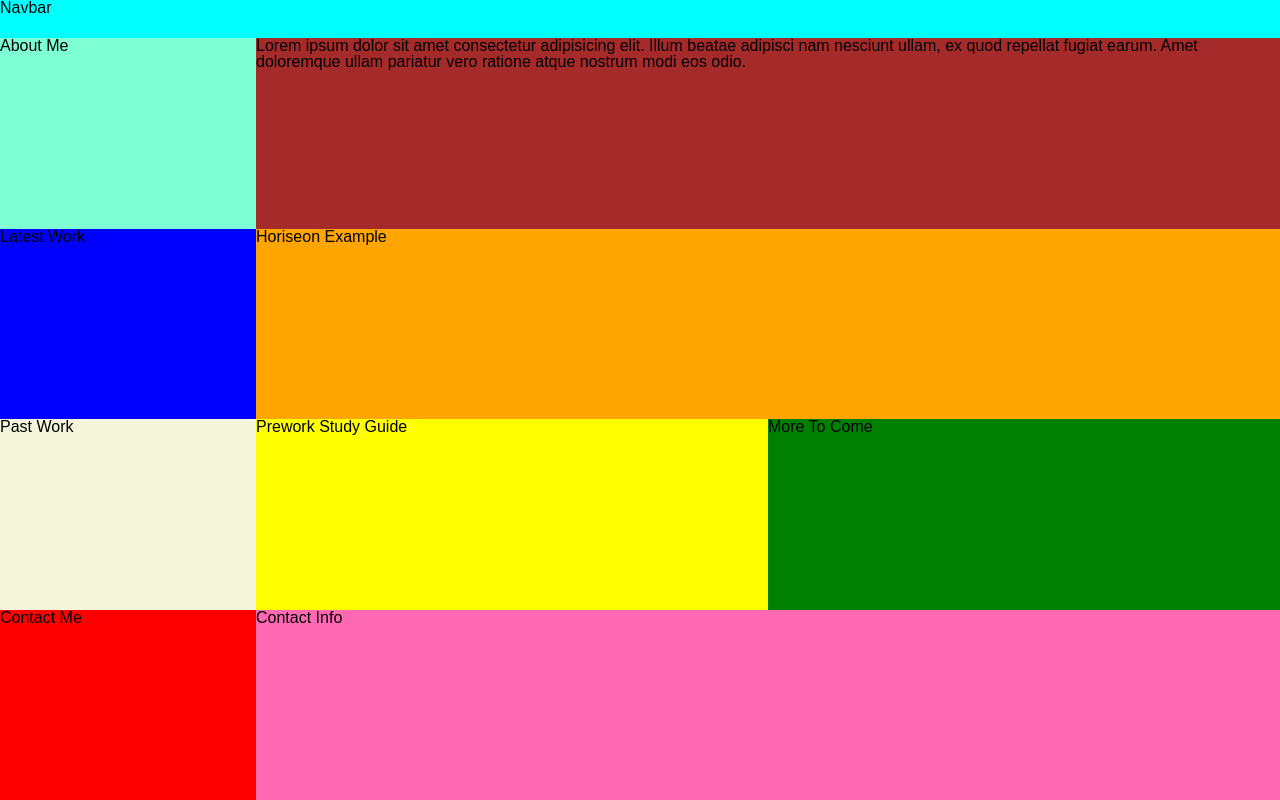
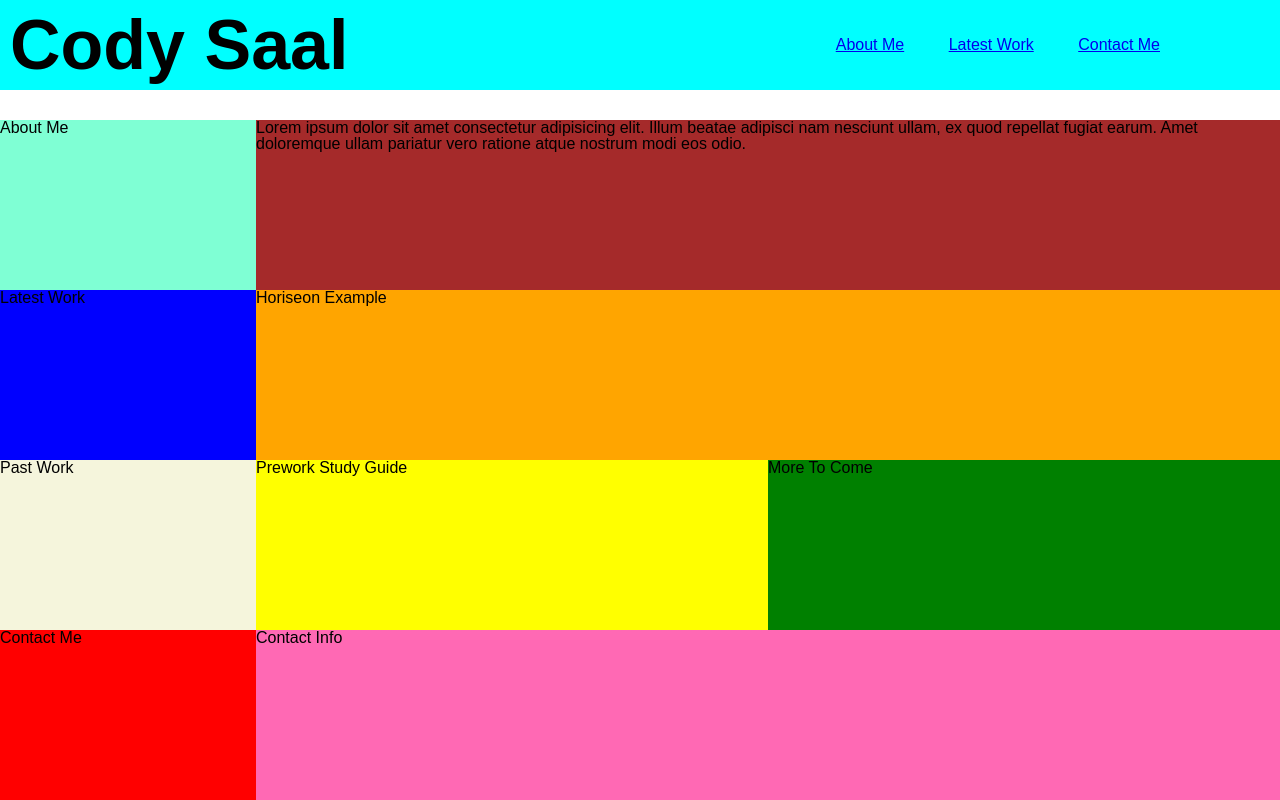
Before and after one commit to CodySaal/portfolio, a plain HTML site: page index.html in a window 1280 px wide. Drawn offline with Linux system fonts and the light colour scheme.

Commit message:
updated nav bar

```diff
--- a/assets/style.css
+++ b/assets/style.css
@@ -79,8 +79,28 @@ header {
 }
 
 nav {
+    display: flex;
+    flex-direction: row;
+    align-items: center;
     background-color: aqua;
     grid-area: nav;
+    position: relative;
+    padding: 10px 0px 10px 10px;
+    margin-bottom: 30px;
+}
+
+nav h1 {
+    font-size: 70px;
+}
+
+#navLinks {
+    position: absolute;
+    right: 100px;
+}
+
+#navLinks li {
+    display: inline;
+    margin: 20px;
 }
 
 #aboutTitle {
@@ -127,7 +147,3 @@ footer {
     background-color: hotpink;
     grid-area: footer;
 }
-
-
-
-@med
--- a/index.html
+++ b/index.html
@@ -9,7 +9,22 @@
     <title>Cody Saal's Portfolio</title>
 </head>
 <body class="container">
-    <nav>Navbar</nav>
+    <nav>
+        <h1>Cody Saal</h1>
+        <ul id="navLinks">
+            <li>
+                <a href="#">About Me</a>
+            </li>
+            <li>
+                <a href="#">Latest Work</a>
+            </li>
+            <li>
+                <a href="#">
+                    Contact Me
+                </a>
+            </li>
+        </ul>
+    </nav>
     <div id="aboutTitle">About Me</div>
     <div id="aboutPara">Lorem ipsum dolor sit amet consectetur adipisicing elit. Illum beatae adipisci nam nesciunt ullam, ex quod repellat fugiat earum. Amet doloremque ullam pariatur vero ratione atque nostrum modi eos odio.</div>
     <div id="latestWorkTitle">Latest Work</div>
```
